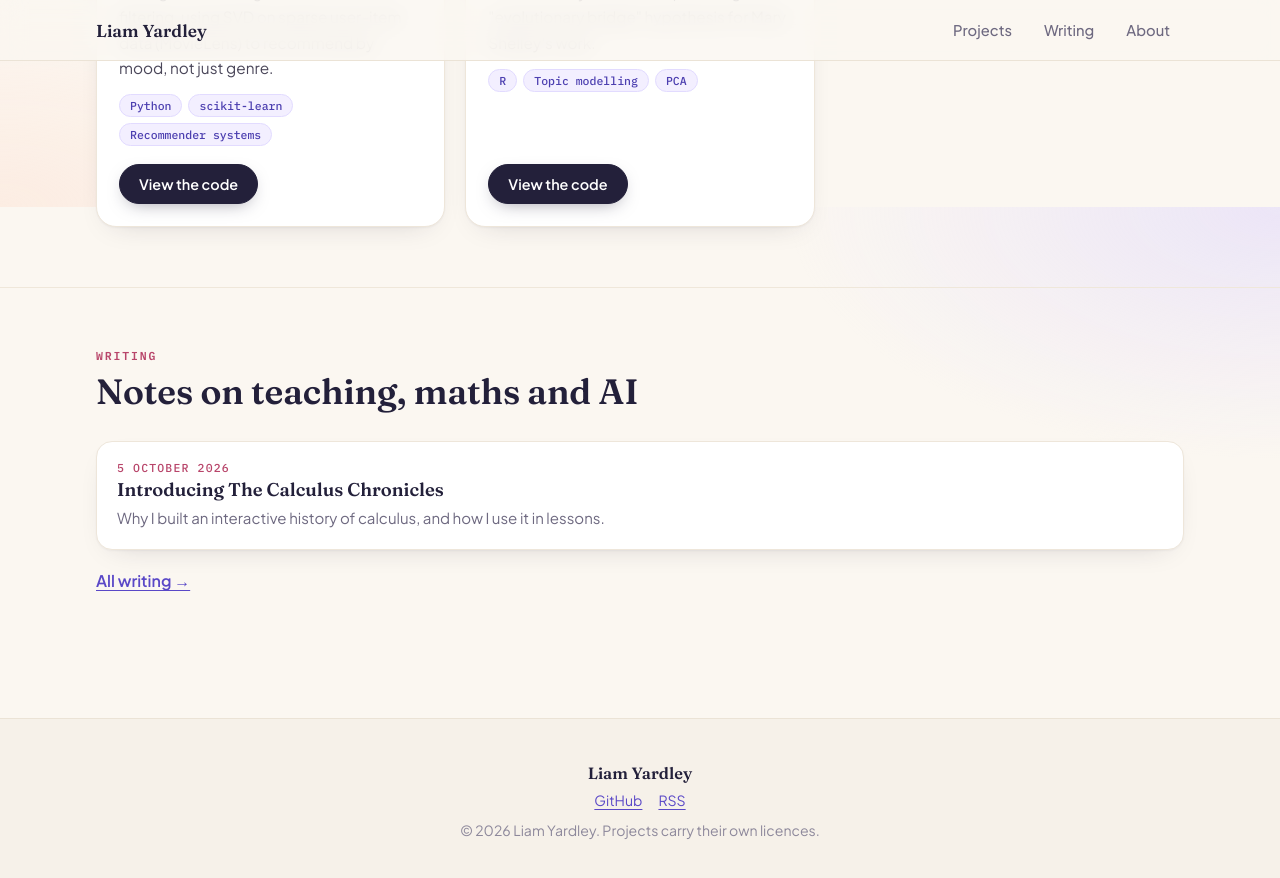
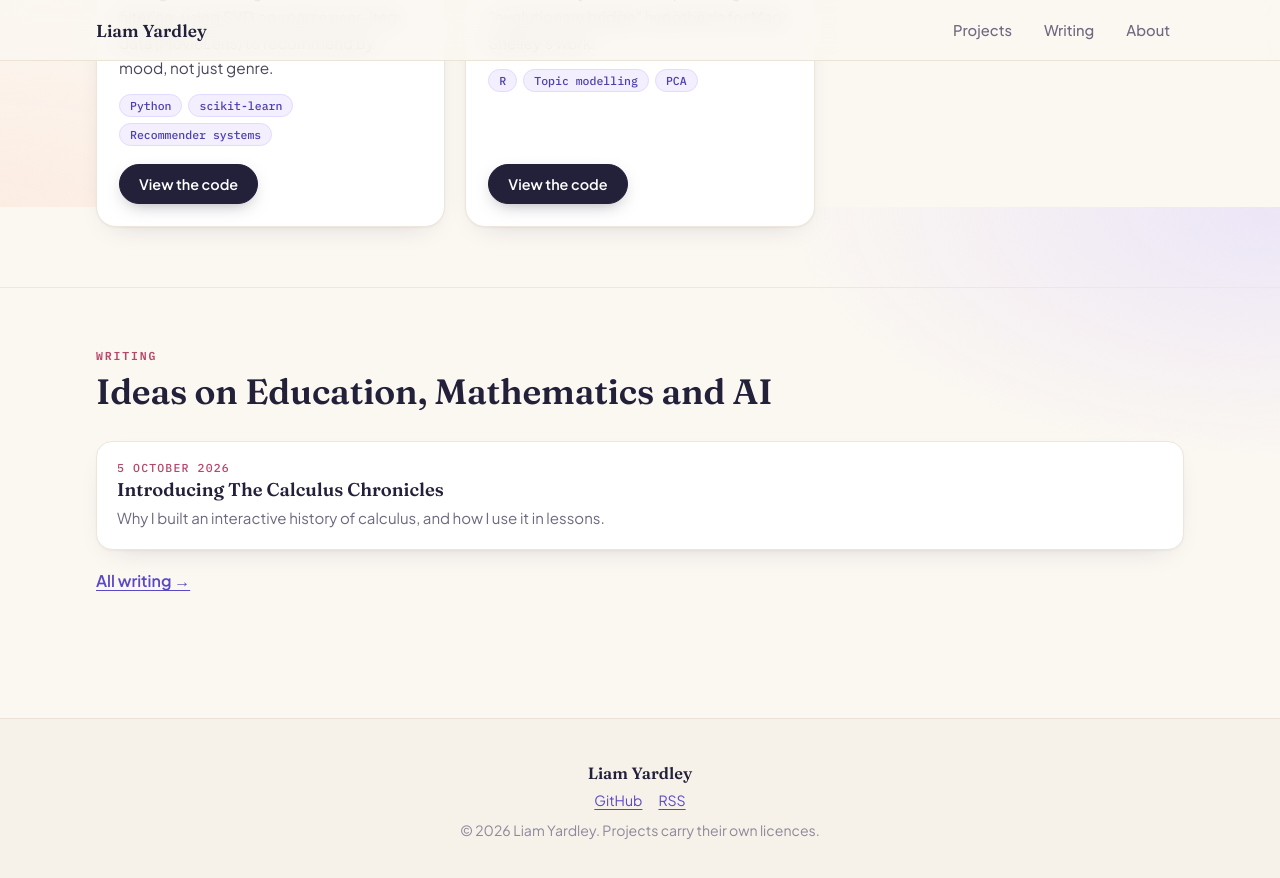
Before and after one commit to liamyardley/liamyardley.github.io, a Jekyll site: the page built from index.html, in a window 1280 px wide and 900 px high, scrolled down 1593 px. Shown: the top 878 px of the window. Built offline with Jekyll 4.4.1, drawn with Linux system fonts in a browser that asks for light colours.

Commit message:
Update section header text for writing

```diff
--- a/index.html
+++ b/index.html
@@ -23,7 +23,7 @@
 
 <section class="band" id="writing">
   <div class="wrap">
-    <header class="sec-head"><p class="eyebrow">Writing</p><h2>Notes on teaching, maths and AI</h2></header>
+    <header class="sec-head"><p class="eyebrow">Writing</p><h2>Ideas on Education, Mathematics and AI</h2></header>
     {% if site.posts.size > 0 %}
     <ul class="post-list">
       {% for post in site.posts limit: 3 %}
```
